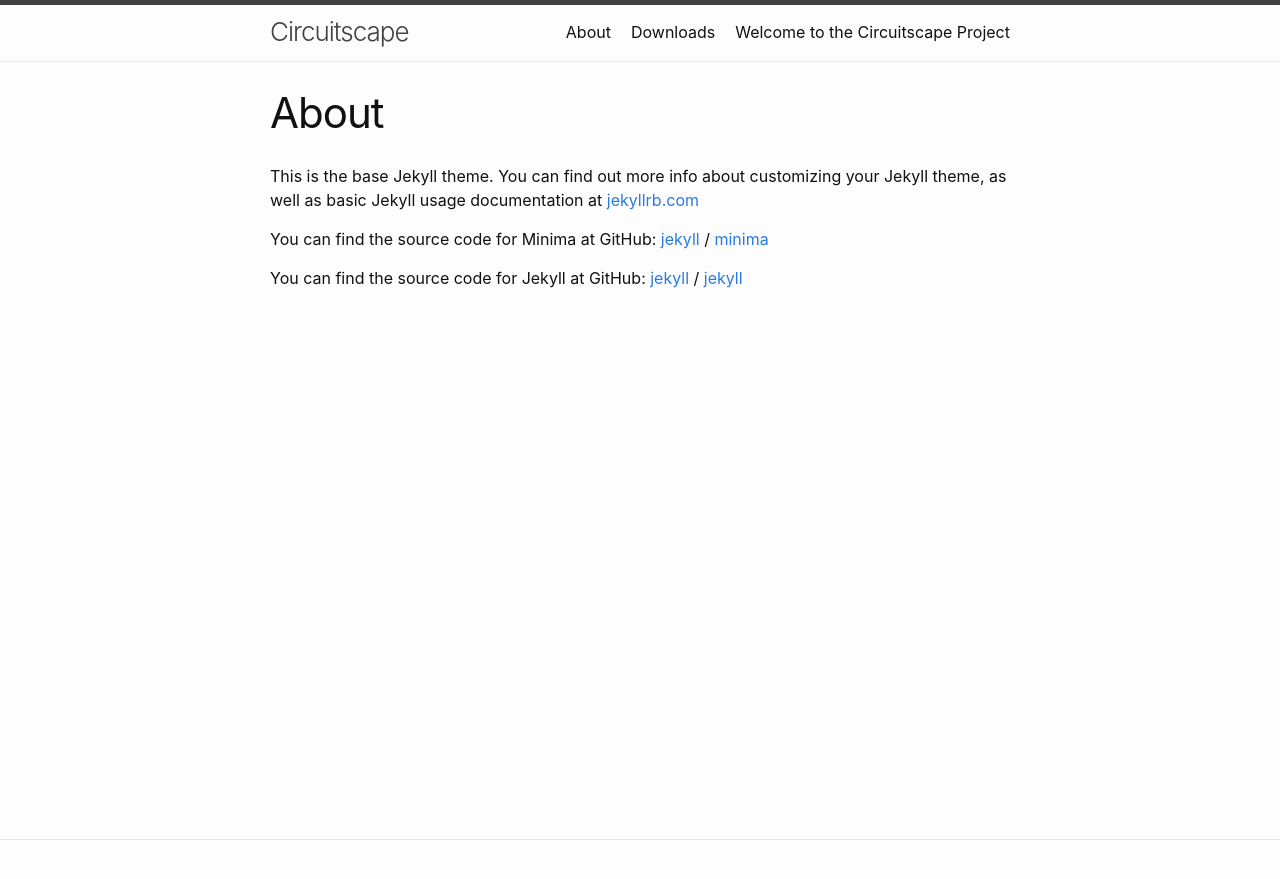
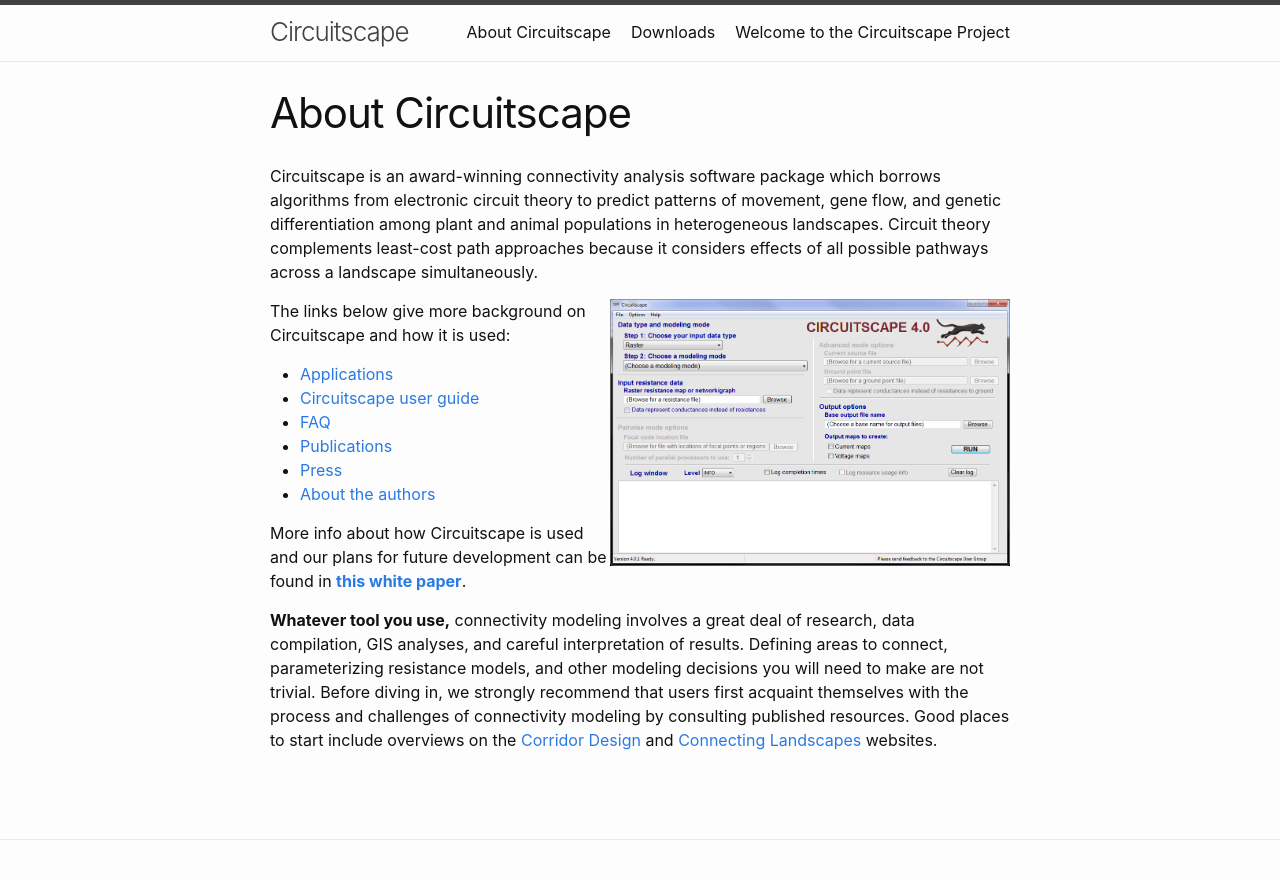
Before and after one commit to Circuitscape/www.circuitscape.org, a Jekyll site: the page built from about.md, in a window 1280 px wide. Shown: the top 879 px of the page. Built offline with Jekyll 4.4.1, drawn with Linux system fonts in a browser that asks for light colours.

Commit message:
Add images

```diff
--- a/about.md
+++ b/about.md
@@ -1,18 +1,23 @@
 ---
 layout: page
-title: About
+title: About Circuitscape
 permalink: /about/
 ---
 
-This is the base Jekyll theme. You can find out more info about customizing your Jekyll theme, as well as basic Jekyll usage documentation at [jekyllrb.com](https://jekyllrb.com/)
+Circuitscape is an award-winning connectivity analysis software package which borrows algorithms from electronic circuit theory to predict patterns of movement, gene flow, and genetic differentiation among plant and animal populations in heterogeneous landscapes. Circuit theory complements least-cost path approaches because it considers effects of all possible pathways across a landscape simultaneously.
 
-You can find the source code for Minima at GitHub:
-[jekyll][jekyll-organization] /
-[minima](https://github.com/jekyll/minima)
+<img style="float: right; height: 267px; width: 400px" src="/img/image16.png">
 
-You can find the source code for Jekyll at GitHub:
-[jekyll][jekyll-organization] /
-[jekyll](https://github.com/jekyll/jekyll)
+The links below give more background on Circuitscape and how it is used:
+
+- [Applications](https://www.circuitscape.org/applications)
+- [Circuitscape user guide](https://circuitscape.org/circuitscape_4_0_user_guide.html)
+- [FAQ](http://www.circuitscape.org/FAQ)
+- [Publications](http://www.circuitscape.org/pubs)
+- [Press](http://www.circuitscape.org/press)
+- [About the authors](http://www.circuitscape.org/about-the-authors)
+
+More info about how Circuitscape is used and our plans for future development can be found in [**this white paper**](http://www.circuitscape.org/downloads/files/McRae%20et%20al.%202016.%20Circuitscape%20Connectivity%20Modeling%20for%20Conservation%20and%20Human%20Health.pdf?attredirects=0&d=1).
 
 
-[jekyll-organization]: https://github.com/jekyll
+**Whatever tool you use,** connectivity modeling involves a great deal of research, data compilation, GIS analyses, and careful interpretation of results. Defining areas to connect, parameterizing resistance models, and other modeling decisions you will need to make are not trivial. Before diving in, we strongly recommend that users first acquaint themselves with the process and challenges of connectivity modeling by consulting published resources. Good places to start include overviews on the [Corridor Design](http://www.corridordesign.org/) and [Connecting Landscapes](http://connectinglandscapes.org/) websites.
```
Also changed, not shown: downloads.md (+0 -1 lines), img/SB_surf.jpg (added), img/banner.PNG (added), img/brad.jpg (added), img/favicon.ico (added), img/image16.png (added), img/lm2.png (added), img/lm3.png (added), img/lm5.png (added), img/lm6.png (added), img/lm7.png (added), img/lm8.jpg (added), img/lm_logo.jpg (added), img/sa_sb2.jpg (added), 1 more files, 4 other files.
